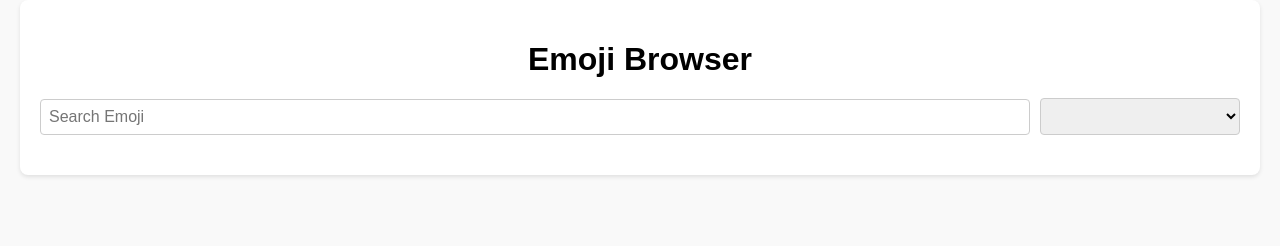
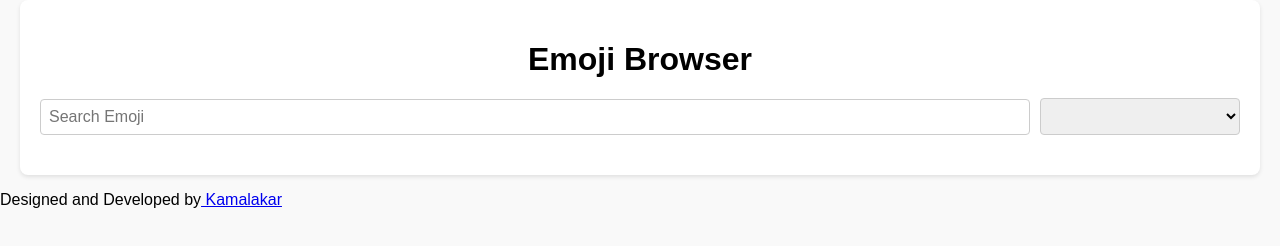
Before and after one commit to Sgvkamalakar/Emoji_Browser, a plain HTML site: page index.html in a window 1280 px wide. Drawn offline with Linux system fonts and the light colour scheme; no server answers.

Commit message:
Update index.html

```diff
--- a/index.html
+++ b/index.html
@@ -17,6 +17,12 @@
     </div>
     <div class="emoji-list"></div>
   </div>
+
+  <!-- Footer Section -->
+  <div class="footer">
+                <p>Designed and Developed by<a href=https://www.linkedin.com/in/kamalakar-satapathi-9a6556213/ target="_blank"> Kamalakar</a></span></p>
+    </div>
+
   <script src="script.js"></script>
 </body>
 </html>
```
